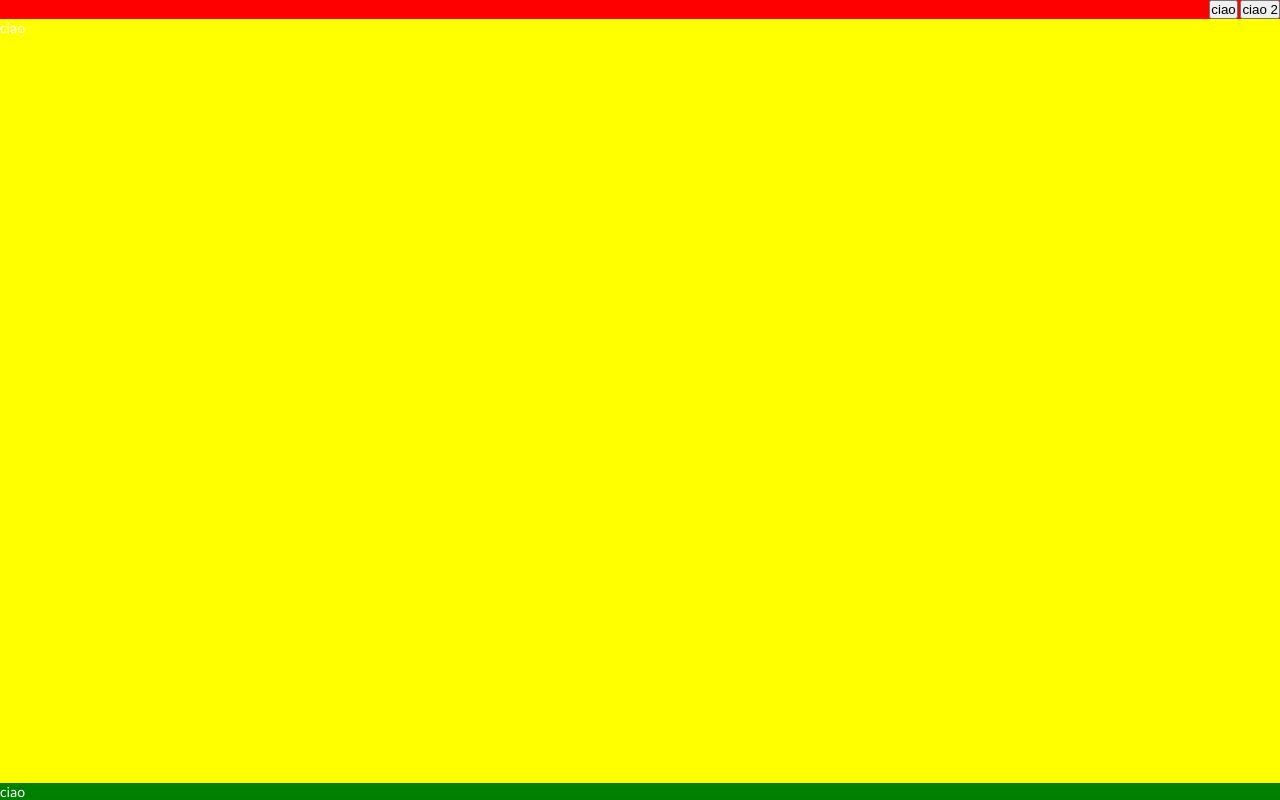
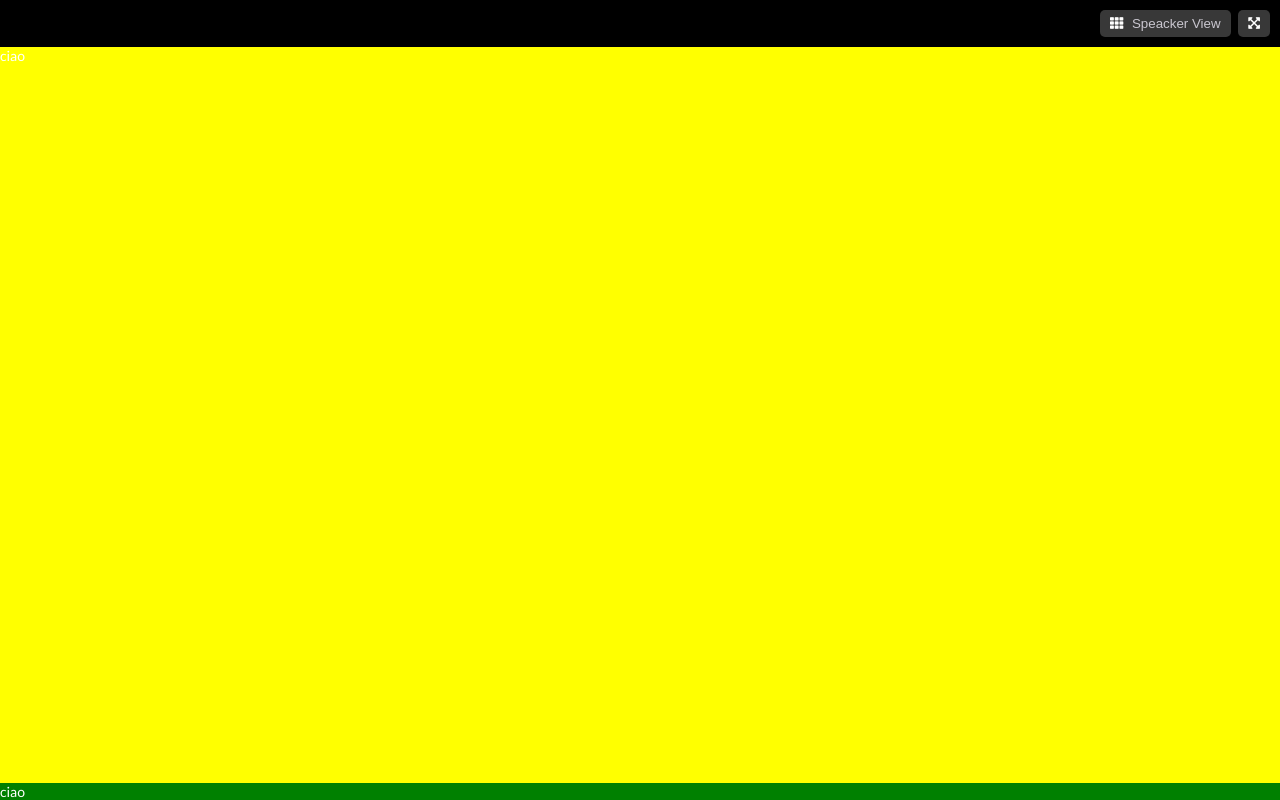
Before and after one commit to elepot87/html-css-zoom, a plain HTML site: page index.html in a window 1280 px wide. Drawn offline with Linux system fonts and the light colour scheme.

Commit message:
add header with style

```diff
--- a/css/main.css
+++ b/css/main.css
@@ -22,11 +22,26 @@ body {
   padding: 10px;
 }
 
+.mr-5 {
+  margin-right: 5px;
+}
+
+.btn {
+  background-color: rgba(255, 255, 255, 0.22);
+  color: #c9c6cf;
+  border: none;
+  border-radius: 5px;
+  padding: 6px 10px;
+}
+
 /* Header */
 
 header {
-  background-color: red;
   text-align: right;
+}
+
+header i {
+  color: #fff;
 }
 
 /* Main Gallery */
--- a/index.html
+++ b/index.html
@@ -21,9 +21,14 @@
   </head>
   <body>
     <!-- Header -->
-    <header>
-      <button>ciao</button>
-      <button>ciao 2</button>
+    <header class="p-10">
+      <button class="btn mr-5">
+        <i class="fas fa-th mr-5"></i>
+        Speacker View
+      </button>
+      <button class="btn">
+        <i class="fas fa-expand-arrows-alt"></i>
+      </button>
     </header>
     <!-- Main -->
     <main>ciao</main>
```
